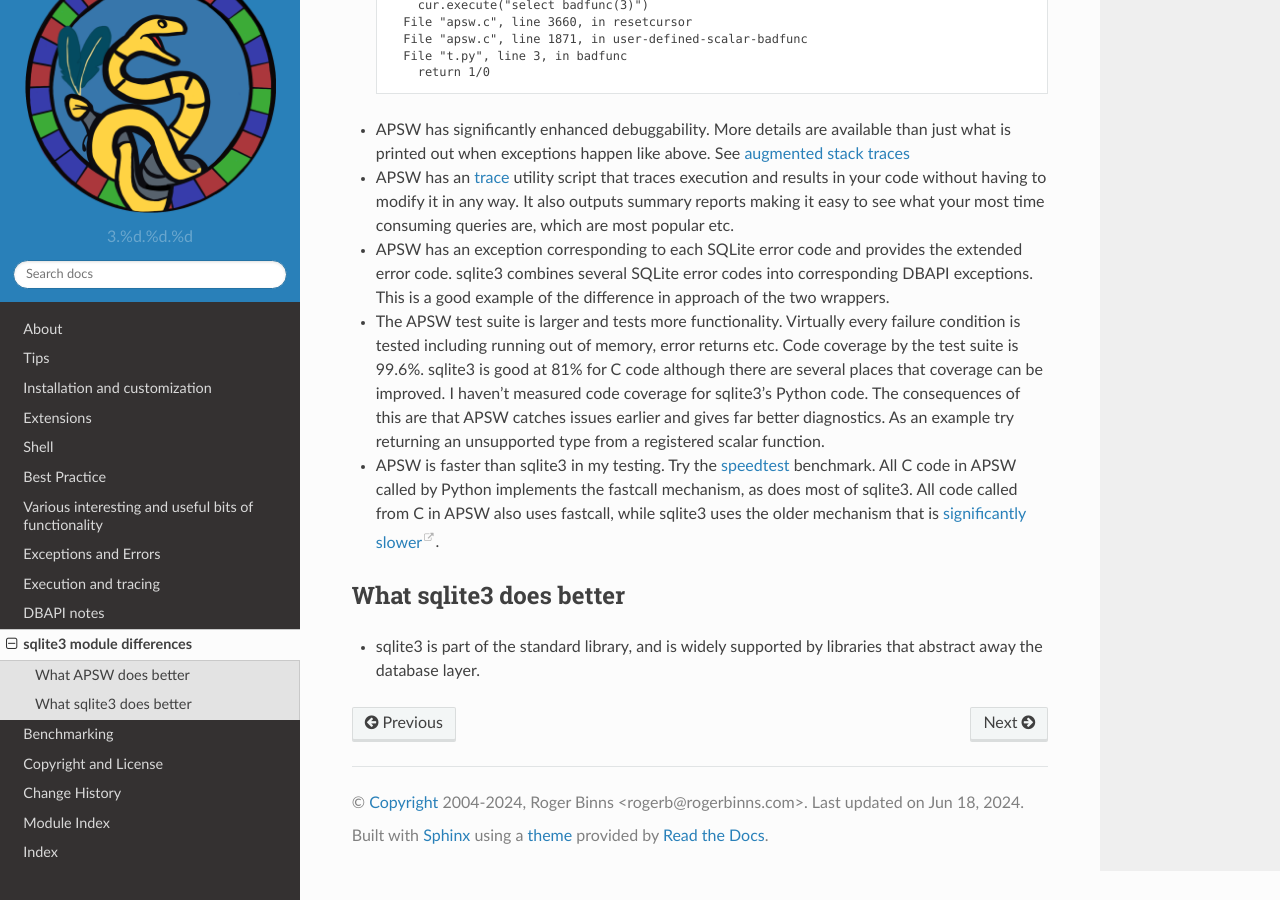
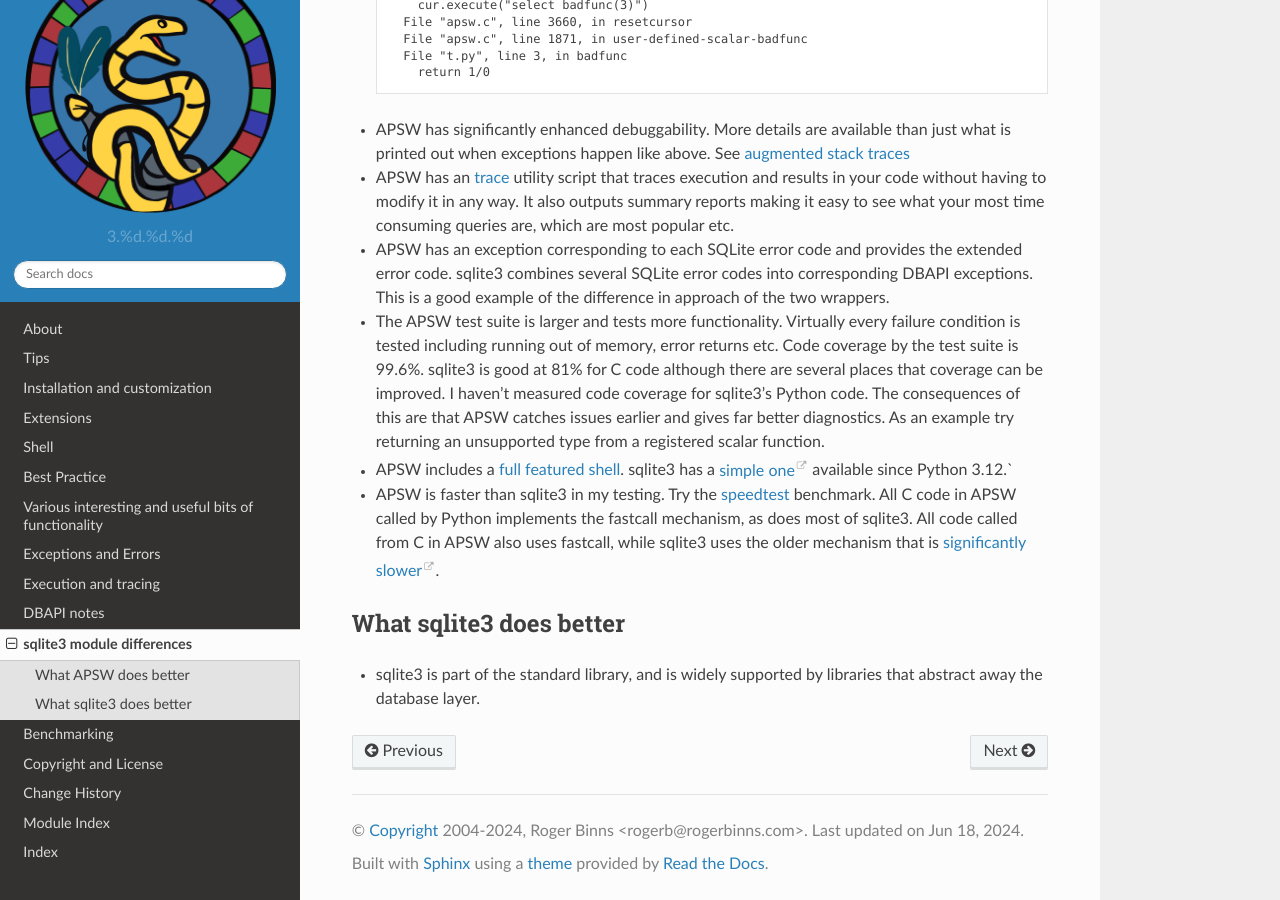
Before and after one commit to rogerbinns/apsw, a Sphinx documentation site: the page built from doc/pysqlite.rst, in a window 1280 px wide and 900 px high, scrolled down 2759 px. Built offline with Sphinx 7.4.7 and the Read the Docs theme 2.0.0, drawn with Linux system fonts in a browser that asks for light colours; pages that are not in the unit, such as notebooks, are missing from menus; the version number is read from the project's files by our own code.

Commit message:
Improve .mode shell hints and brag about shell

```diff
--- a/doc/pysqlite.rst
+++ b/doc/pysqlite.rst
@@ -184,6 +184,11 @@
   example try returning an unsupported type from a registered scalar
   function.
 
+* APSW includes a :doc:`full featured shell <shell>`.  sqlite3 has a
+  `simple one
+  <https://docs.python.org/3/library/sqlite3.html#command-line-interface>`__
+  available since Python 3.12.`
+
 * APSW is faster than sqlite3 in my testing.  Try the :ref:`speedtest`
   benchmark.  All C code in APSW called by Python implements the
   fastcall mechanism, as does most of sqlite3.  All code called from C
```
Also changed, not shown: 1 other file.
